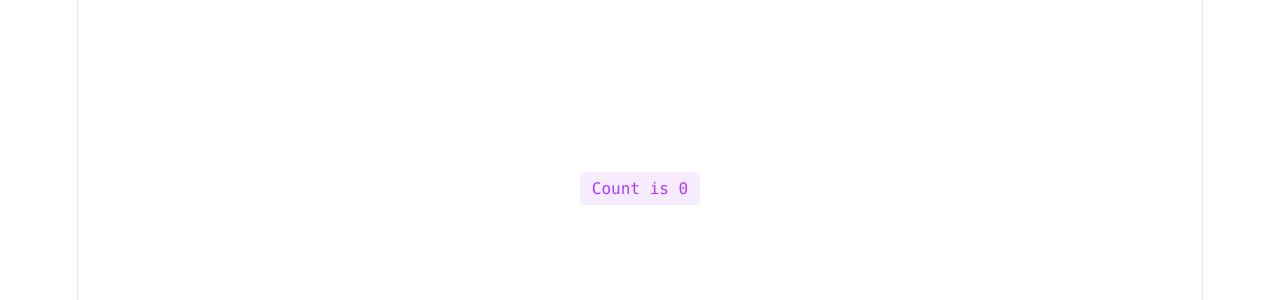
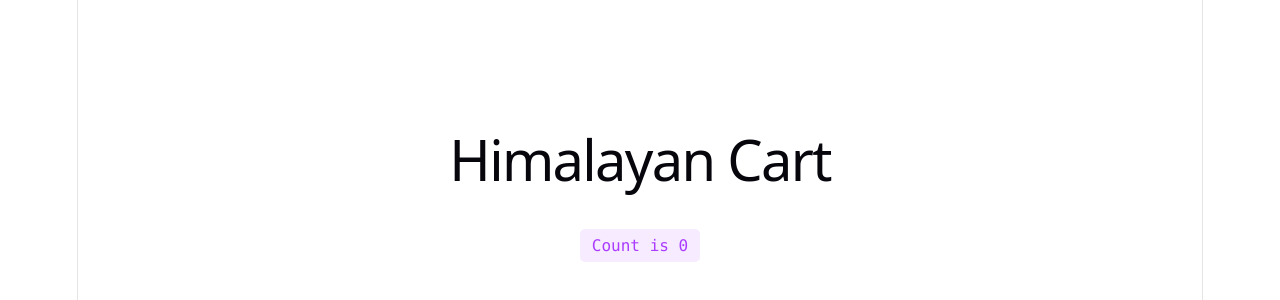
Before and after one commit to chitrajoshi/himalayan-cart-app, a React (Vite) app: page / in a window 1280 px wide. Shown: the part 200-500 px from the top of the page. Built offline with nearby package versions, Linux system fonts and the light colour scheme.

Commit message:
minor changes

```diff
--- a/src/App.jsx
+++ b/src/App.jsx
@@ -1,7 +1,4 @@
 import { useState } from 'react'
-import reactLogo from './assets/react.svg'
-import viteLogo from './assets/vite.svg'
-import heroImg from './assets/hero.png'
 import './App.css'
 
 function App() {
@@ -10,6 +7,7 @@ function App() {
   return (
     <>
       <section id="center">
+        <h1>Himalayan Cart</h1>
         <button
           type="button"
           className="counter"
```
